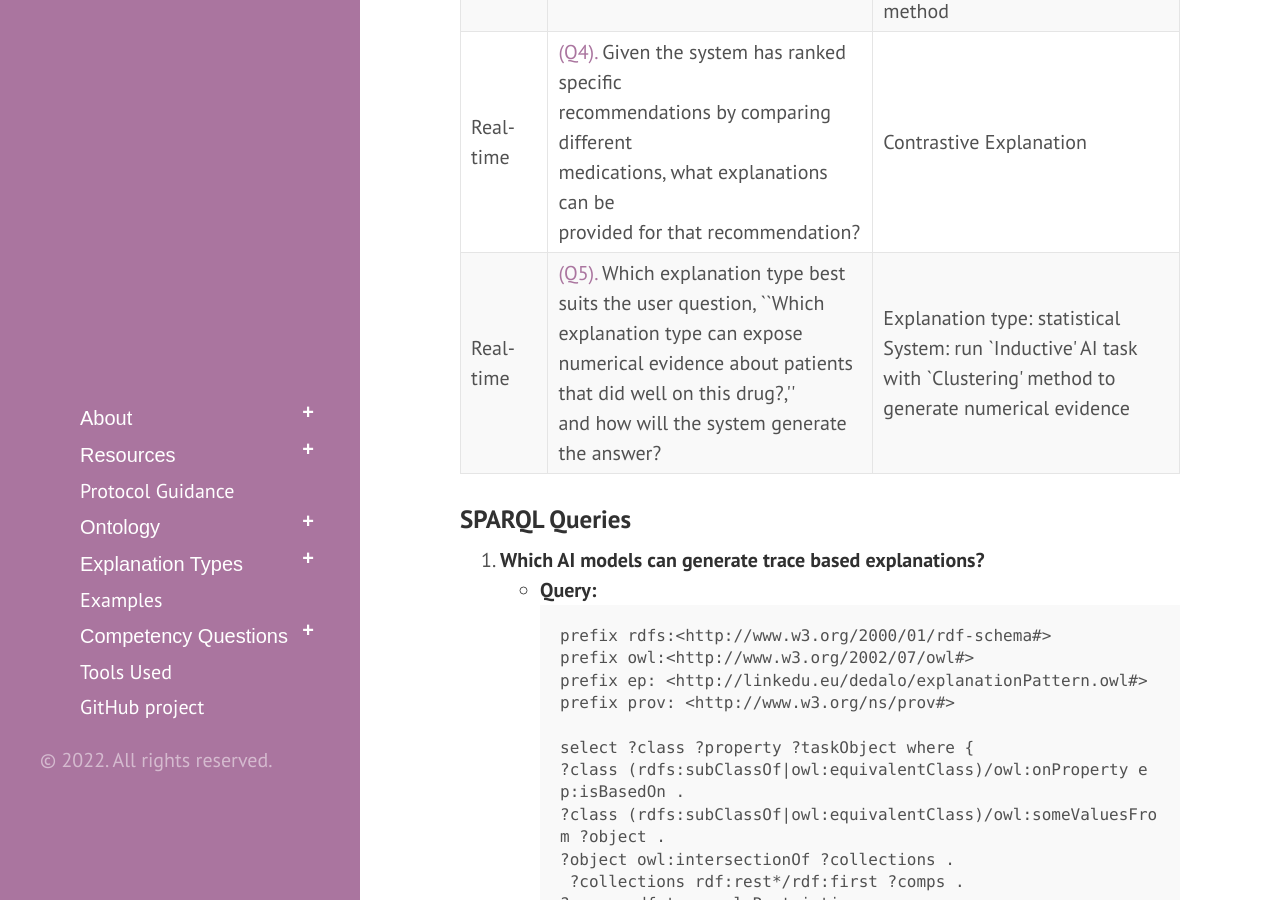
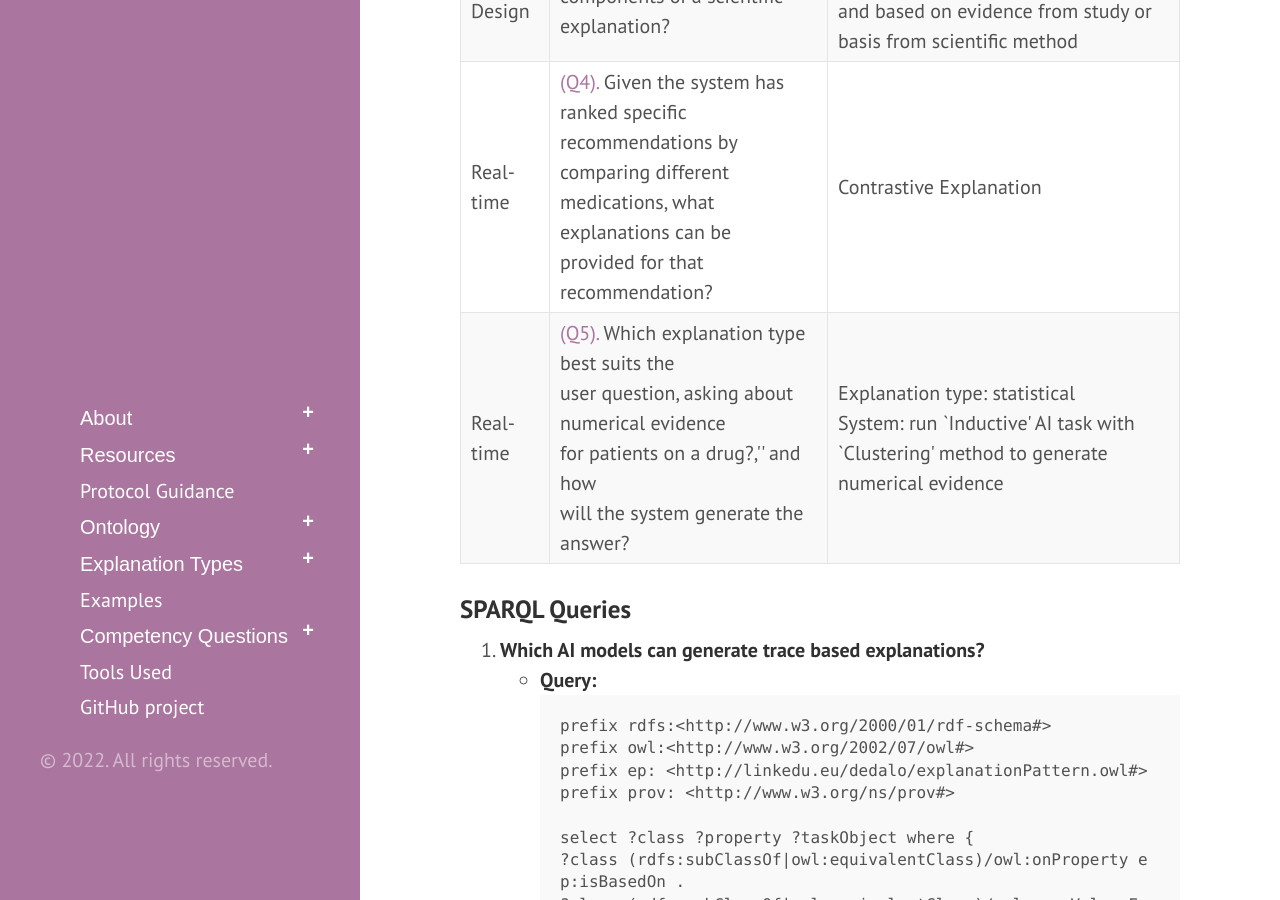
Before and after one commit to tetherless-world/explanation-ontology, a Jekyll site: the page built from competencyquestions.md, in a window 1280 px wide and 900 px high, scrolled down 913 px. Built offline with Jekyll 4.4.1, drawn with Linux system fonts in a browser that asks for light colours; Markdown is read by kramdown in place of the engine named in the settings.

Commit message:
Update competencyquestions.md

```diff
--- a/competencyquestions.md
+++ b/competencyquestions.md
@@ -41,7 +41,7 @@
   </tr>
   <tr>
     <td>Real-time</td>
-    <td><a href="#question5">(Q5).</a> Which explanation type best suits the user question, ``Which explanation type can expose <br> numerical evidence about  patients that did well on this drug?,'' <br> and how will the system generate the answer?</td>
+    <td><a href="#question5">(Q5).</a>  Which explanation type best suits the <br> user question, asking about numerical evidence <br> for patients on a drug?,'' and how <br> will the system generate the answer?</td>
     <td>Explanation type: statistical <br>System: run `Inductive' AI task with `Clustering' method to generate numerical evidence</td>
   </tr>
 </tbody>
```
